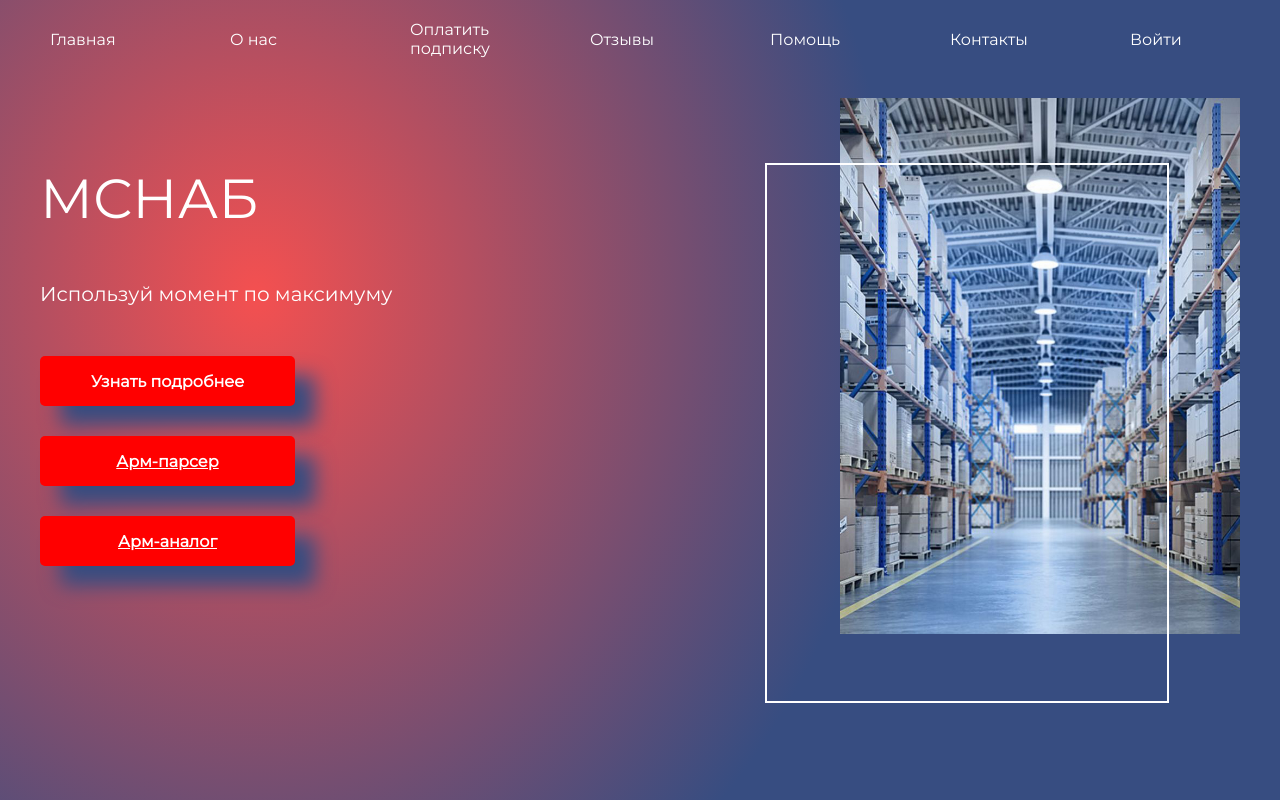
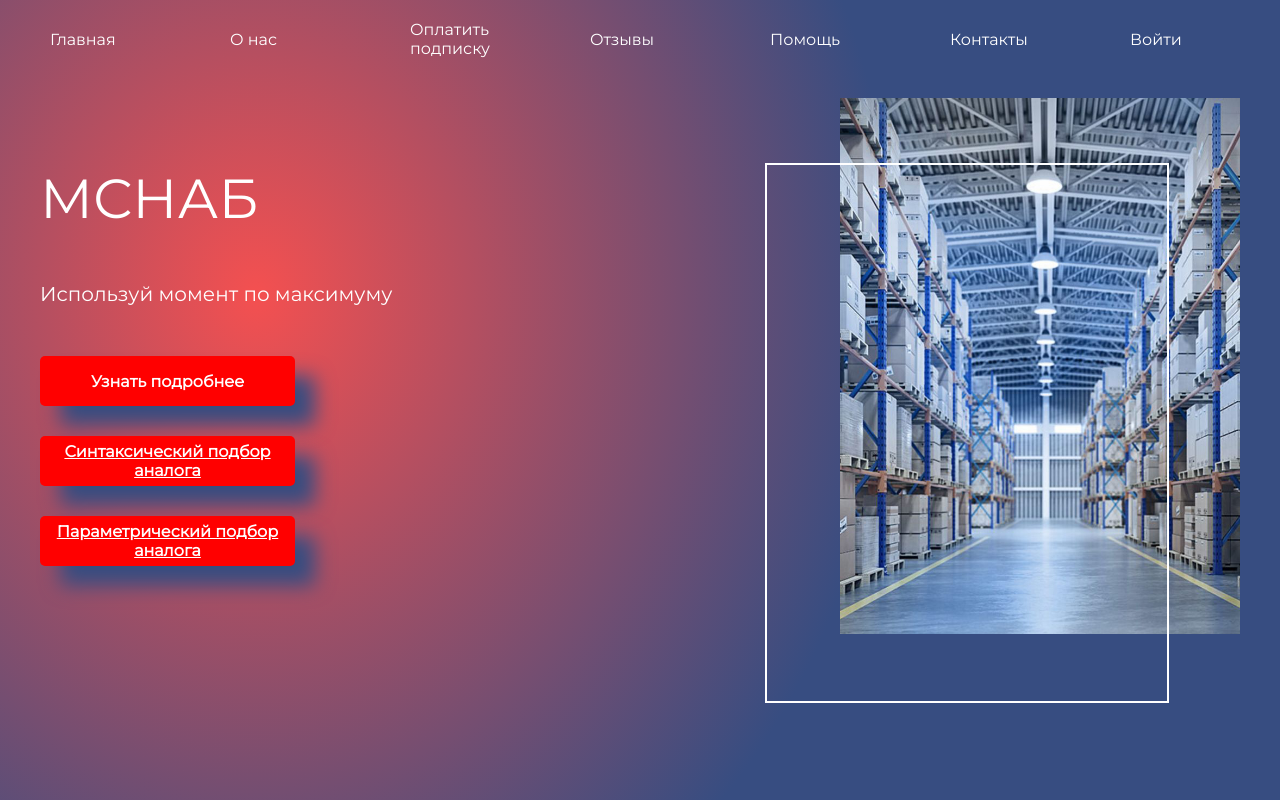
Before and after one commit to shalimovVladislav/sozonov.rf, a React app in the folder frontend/: page /home in a window 1280 px wide. Shown: the top 800 px of the page. Built offline with nearby package versions, Linux system fonts and the light colour scheme.

Commit message:
change home page

```diff
--- a/frontend/src/pages/Home.tsx
+++ b/frontend/src/pages/Home.tsx
@@ -33,10 +33,10 @@ const Home = () => {
                         <div className={classes['btn-container']}>
                             <button className={classes['color-white']} onClick={handleClickOnLearnMoreBtn}>Узнать подробнее</button>
                             <button className={classes['color-white']} >
-                                <Link className={classes['color-white']} to={'https://armdl.ru/module/43'}>Арм-парсер</Link>
+                                <Link className={classes['color-white']} to={'https://parser.msnab-it.ru/'}>Синтаксический подбор аналога</Link>
                             </button>
                             <button className={classes['color-white']} >
-                                <Link className={classes['color-white']} to={'https://armdl.ru/module/47'}>Арм-аналог</Link>
+                                <Link className={classes['color-white']} to={'https://analog.msnab-it.ru/'}>Параметрический подбор аналога</Link>
                             </button>
                         </div>
                     </div>
```
